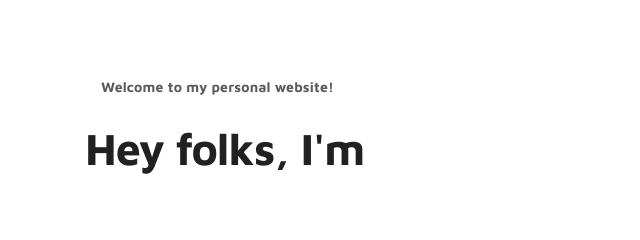
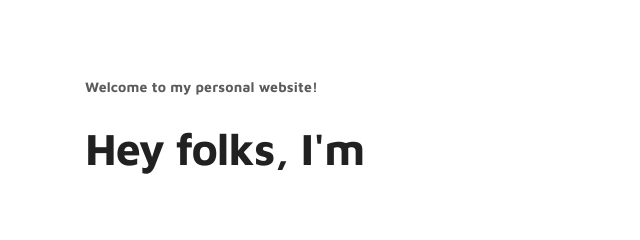
Before and after one commit to xenoavenger/xenoavenger.github.io, a plain HTML site: page index.html in a window 1280 px wide. Shown: the part 124-364 px from the top of the page, 0-640 px from the left. Drawn offline with Linux system fonts and the light colour scheme.

Commit message:
Update tooplate-style.css

```diff
--- a/css/tooplate-style.css
+++ b/css/tooplate-style.css
@@ -15,7 +15,7 @@ body {
   color: #5b5b5b;
   font-size: 14px;
   font-weight: bold;
-  padding: 8px 16px;
+  padding: 8px 0px;
   border-radius: 50px;
   letter-spacing: 0.2px;
 }
```
